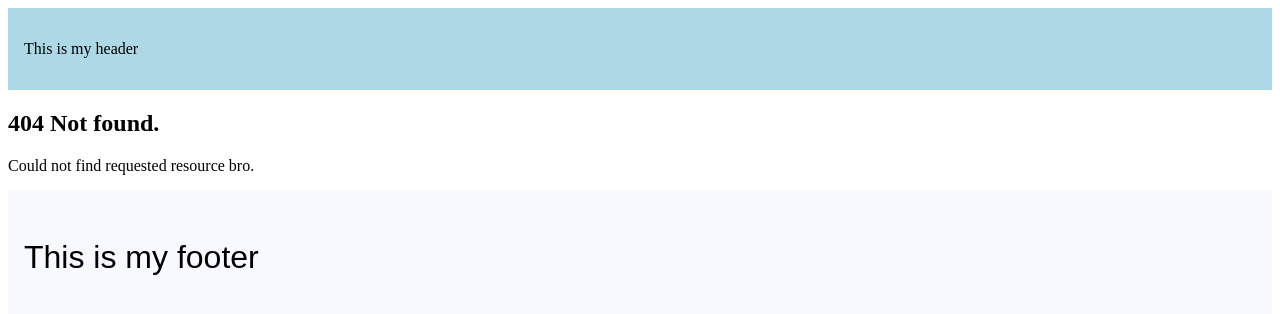
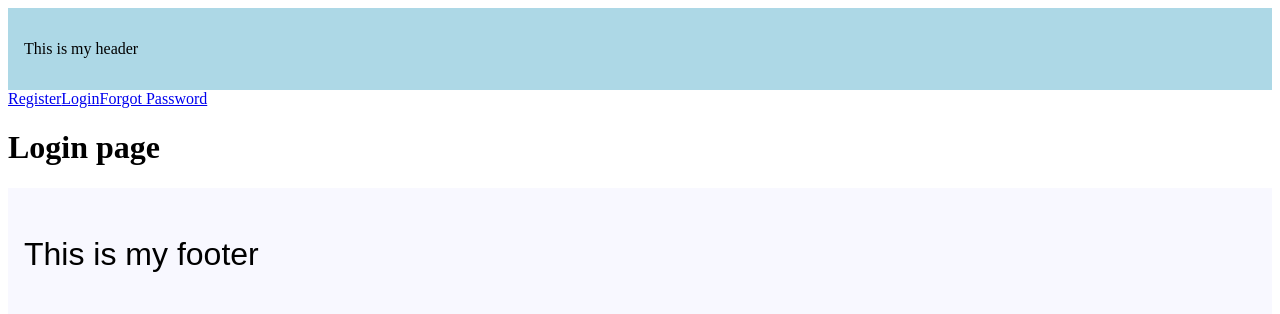
Before and after one commit to Shubhodeep100/NEXTjs-Practice, a Next.js app: page /login in a window 1280 px wide. Before the commit this address had no page. Shown: the top 314 px of the page. Built offline with nearby package versions, Linux system fonts and the light colour scheme.

Commit message:
active links

```diff
--- a/src/app/(auth)/layout.tsx
+++ b/src/app/(auth)/layout.tsx
@@ -1,5 +1,6 @@
+"use client"
 import Link from 'next/link';
-
+import { usePathname } from 'next/navigation';
 export const metadata = {
     title: 'Next.js',
     description: 'Generated by Next.js',
@@ -16,11 +17,17 @@ export default function AuthLayout({
 }: {
     children: React.ReactNode
 }) {
+    const pathname = usePathname();
+
+
     return (
         <div>
             {navLinks.map((link) => {
+                const isActive = pathname.startsWith(link.href)
                 return (
-                    <Link href={link.href} key={link.name}>
+                    <Link href={link.href} key={link.name}
+                        className={isActive ? "font-bold mr-4" : "text-blue-500 mr-4"}
+                    >
                         {link.name}
                     </Link>
                 )
--- /dev/null
+++ b/src/app/(auth)/login/page.tsx
@@ -0,0 +1,7 @@
+export default function Login() {
+    return (
+        <div>
+            <h1>Login page</h1>
+        </div>
+    )
+}
```
Also changed, not shown: src/app/(auth)/register/page.tsx (added, +7 -0 lines).
